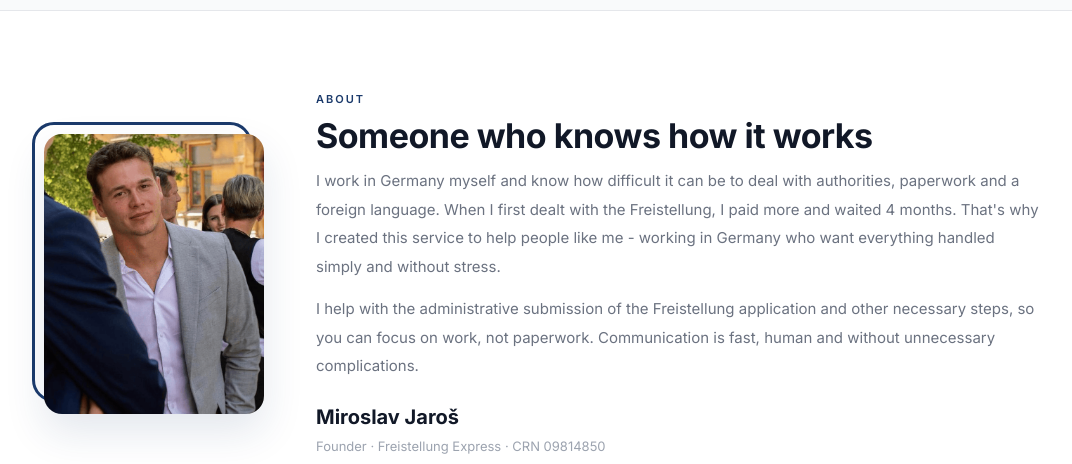
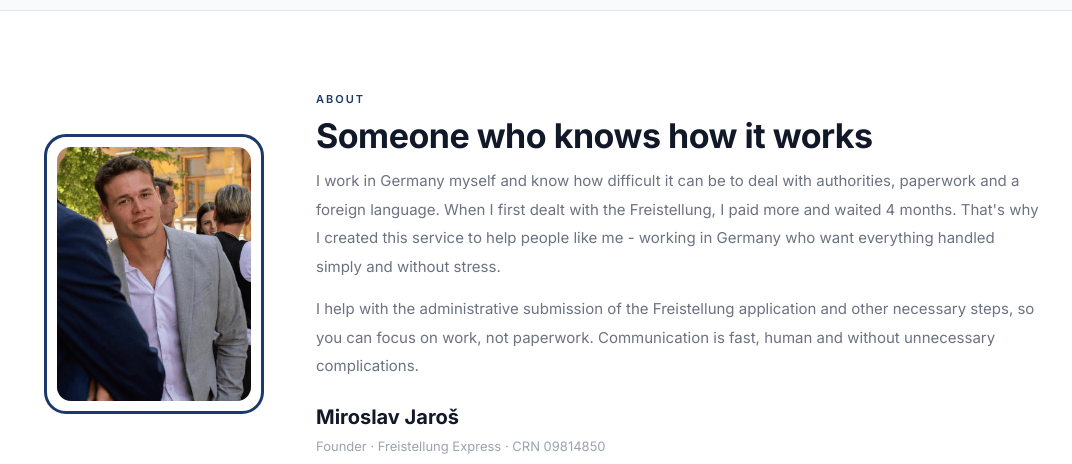
Before and after one commit to MikyVondra/freistellung-express, a plain HTML site: page index.html in a window 1280 px wide. Shown: the part 4300-4764 px from the top of the page, without its empty margins (96-1168 px from the left). Drawn offline with Linux system fonts and the light colour scheme.

Commit message:
Place founder photo inside blue frame

```diff
--- a/index.html
+++ b/index.html
@@ -95,9 +95,9 @@
     .hiw-title{font-size:15px;font-weight:600;color:var(--text);margin-bottom:8px}
     .hiw-desc{font-size:13.5px;color:var(--muted);line-height:1.75}
     .about-grid{display:grid;grid-template-columns:220px 1fr;gap:52px;align-items:center}
-    .about-photo{width:220px;height:280px;position:relative;overflow:visible}
-    .about-photo img{position:relative;z-index:2;width:100%;height:100%;object-fit:cover;object-position:center 22%;border-radius:18px;display:block;filter:none;mix-blend-mode:normal;opacity:1;box-shadow:0 18px 40px rgba(27,58,107,.12)}
-    .about-photo::before{content:"";position:absolute;left:-12px;top:-12px;width:100%;height:100%;background:transparent;border:3px solid var(--blue);border-radius:22px;box-sizing:border-box;z-index:1}
+    .about-photo{width:220px;height:280px;position:relative;padding:10px;border:3px solid var(--blue);border-radius:22px;box-sizing:border-box;background:#fff;overflow:hidden}
+    .about-photo img{position:relative;z-index:2;width:100%;height:100%;object-fit:cover;object-position:center 22%;border-radius:14px;display:block;filter:none;mix-blend-mode:normal;opacity:1;box-shadow:none}
+    .about-photo::before{content:none}
     .about-placeholder{display:flex;flex-direction:column;align-items:center;gap:8px;color:var(--subtle);font-size:11px;letter-spacing:1px;text-transform:uppercase}
     .about-placeholder svg{width:36px;height:36px}
     .about-txt{font-size:15px;color:var(--muted);line-height:1.9;margin-bottom:14px}
```
